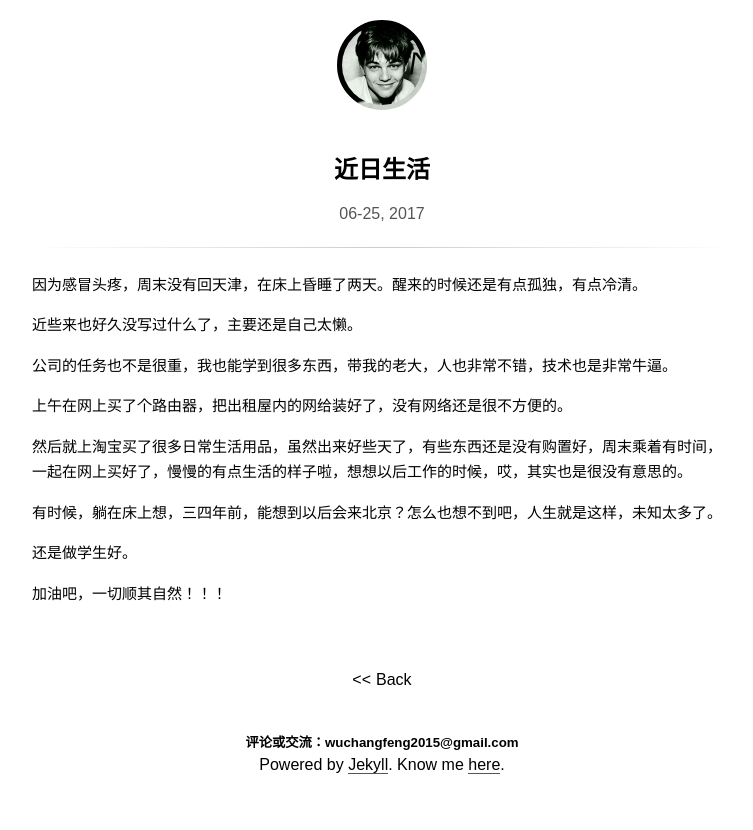
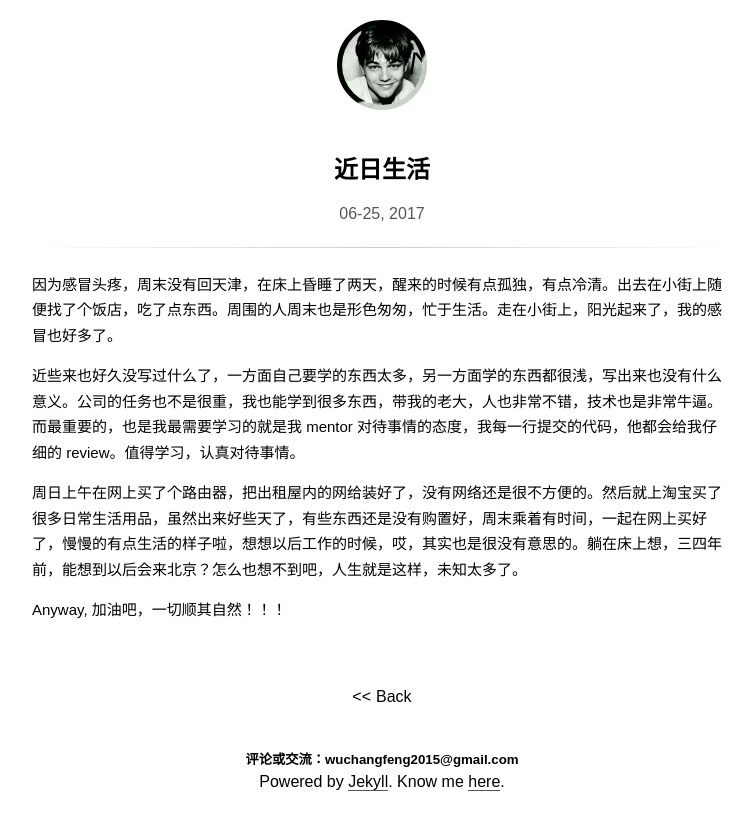
Before and after one commit to wuchangfeng/wuchangfeng.github.io, a Jekyll site: the page built from _posts/2017-06-25-recent-life.md, in a window 1280 px wide. Shown: the top 830 px of the page, without its empty margins (258-1011 px from the left). Built offline with Jekyll 4.4.1, drawn with Linux system fonts in a browser that asks for light colours; some web fonts are replaced; comment, search, counter and statistics services are not loaded.

Commit message:
blog update

```diff
--- a/_posts/2017-06-25-recent-life.md
+++ b/_posts/2017-06-25-recent-life.md
@@ -5,18 +5,10 @@ date: 2017-06-25 14:00:16 +0800
 categories:
 ---
 
-因为感冒头疼，周末没有回天津，在床上昏睡了两天。醒来的时候还是有点孤独，有点冷清。
+因为感冒头疼，周末没有回天津，在床上昏睡了两天，醒来的时候有点孤独，有点冷清。出去在小街上随便找了个饭店，吃了点东西。周围的人周末也是形色匆匆，忙于生活。走在小街上，阳光起来了，我的感冒也好多了。
 
-近些来也好久没写过什么了，主要还是自己太懒。
+近些来也好久没写过什么了，一方面自己要学的东西太多，另一方面学的东西都很浅，写出来也没有什么意义。公司的任务也不是很重，我也能学到很多东西，带我的老大，人也非常不错，技术也是非常牛逼。而最重要的，也是我最需要学习的就是我 mentor 对待事情的态度，我每一行提交的代码，他都会给我仔细的 review。值得学习，认真对待事情。
 
-公司的任务也不是很重，我也能学到很多东西，带我的老大，人也非常不错，技术也是非常牛逼。
+周日上午在网上买了个路由器，把出租屋内的网给装好了，没有网络还是很不方便的。然后就上淘宝买了很多日常生活用品，虽然出来好些天了，有些东西还是没有购置好，周末乘着有时间，一起在网上买好了，慢慢的有点生活的样子啦，想想以后工作的时候，哎，其实也是很没有意思的。躺在床上想，三四年前，能想到以后会来北京？怎么也想不到吧，人生就是这样，未知太多了。
 
-上午在网上买了个路由器，把出租屋内的网给装好了，没有网络还是很不方便的。
-
-然后就上淘宝买了很多日常生活用品，虽然出来好些天了，有些东西还是没有购置好，周末乘着有时间，一起在网上买好了，慢慢的有点生活的样子啦，想想以后工作的时候，哎，其实也是很没有意思的。
-
-有时候，躺在床上想，三四年前，能想到以后会来北京？怎么也想不到吧，人生就是这样，未知太多了。
-
-还是做学生好。
-
-加油吧，一切顺其自然！！！
+Anyway, 加油吧，一切顺其自然！！！
```
